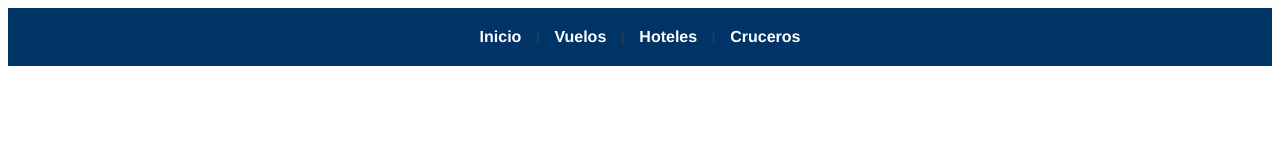
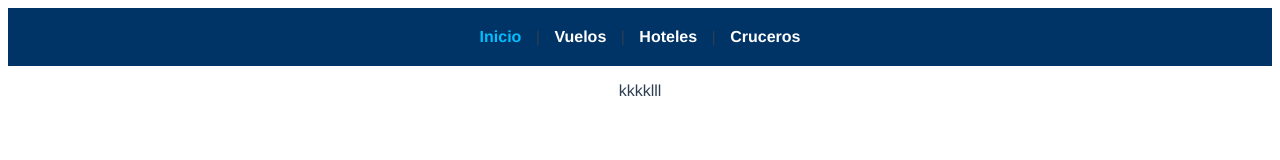
Before and after one commit to j4ik0-dev/tds221, a Vue app in the folder new/: page /inicio in a window 1280 px wide. Shown: the top 160 px of the page. Built offline with nearby package versions, Linux system fonts and the light colour scheme.

Commit message:
cambios menores

```diff
--- a/new/src/App.vue
+++ b/new/src/App.vue
@@ -1,6 +1,6 @@
 <template>
   <nav>
-    <router-link to="/">Inicio</router-link> |
+    <router-link to="/inicio">Inicio</router-link> |
     <router-link to="/vuelos">Vuelos</router-link> |
     <router-link to="/hoteles">Hoteles</router-link> |
     <router-link to="/cruceros">Cruceros</router-link>
--- a/new/src/router/index.js
+++ b/new/src/router/index.js
@@ -1,14 +1,14 @@
 import { createRouter, createWebHistory } from 'vue-router'
-import HomeView from '../views/HomeView.vue'
 import VuelosView from '../views/VuelosView.vue'
 import HotelesView from '../views/HotelesView.vue'
 import CrucerosView from '../views/CrucerosView.vue'
+import InicioView from '@/views/InicioView.vue'
 
 const routes = [
   {
-    path: '/',
-    name: 'home',
-    component: HomeView
+    path: '/inicio',
+    name: 'inicio',
+    component: InicioView
   },
   {
     path: '/vuelos',
--- /dev/null
+++ b/new/src/views/InicioView.vue
@@ -0,0 +1,3 @@
+<template>
+    <p>kkkklll</p>
+</template>
```
